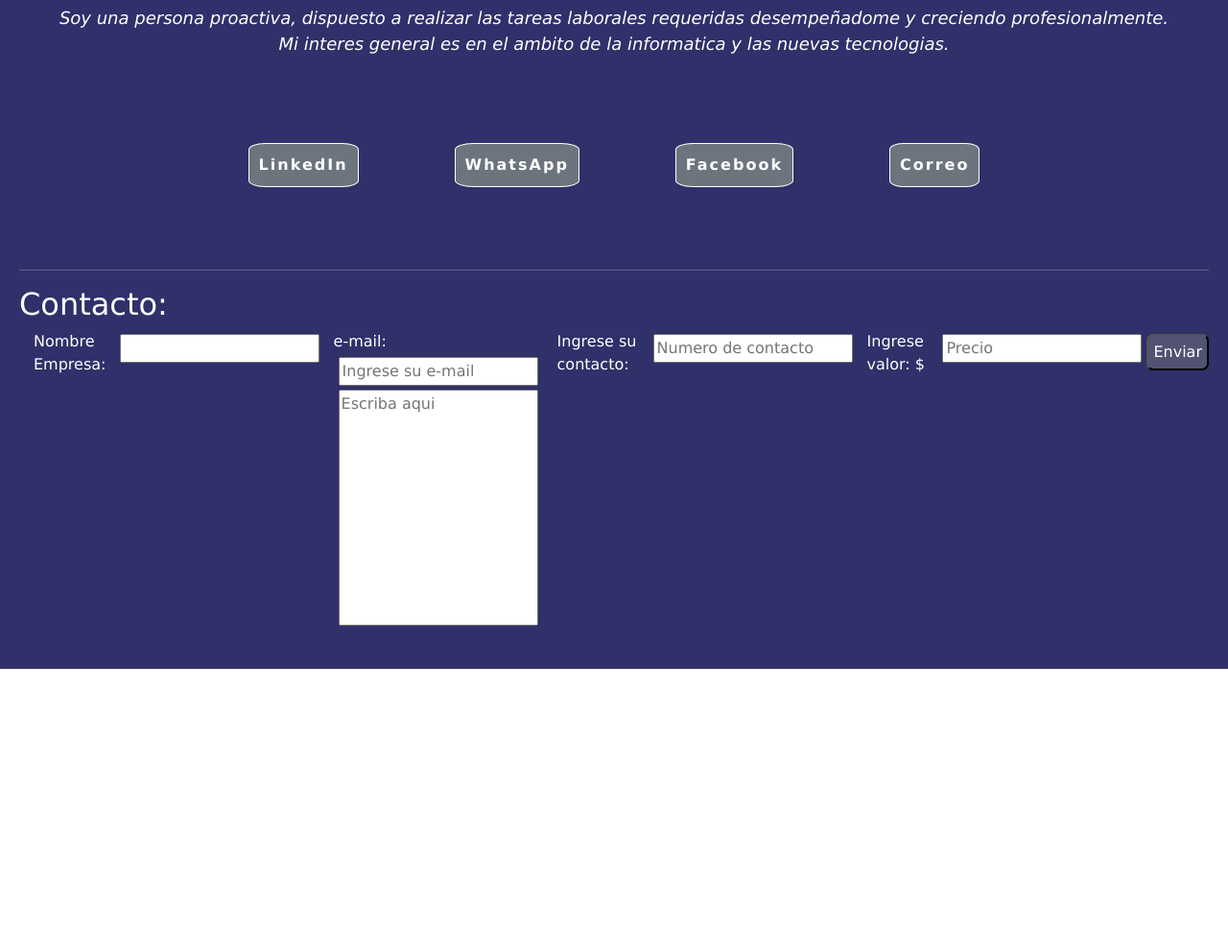
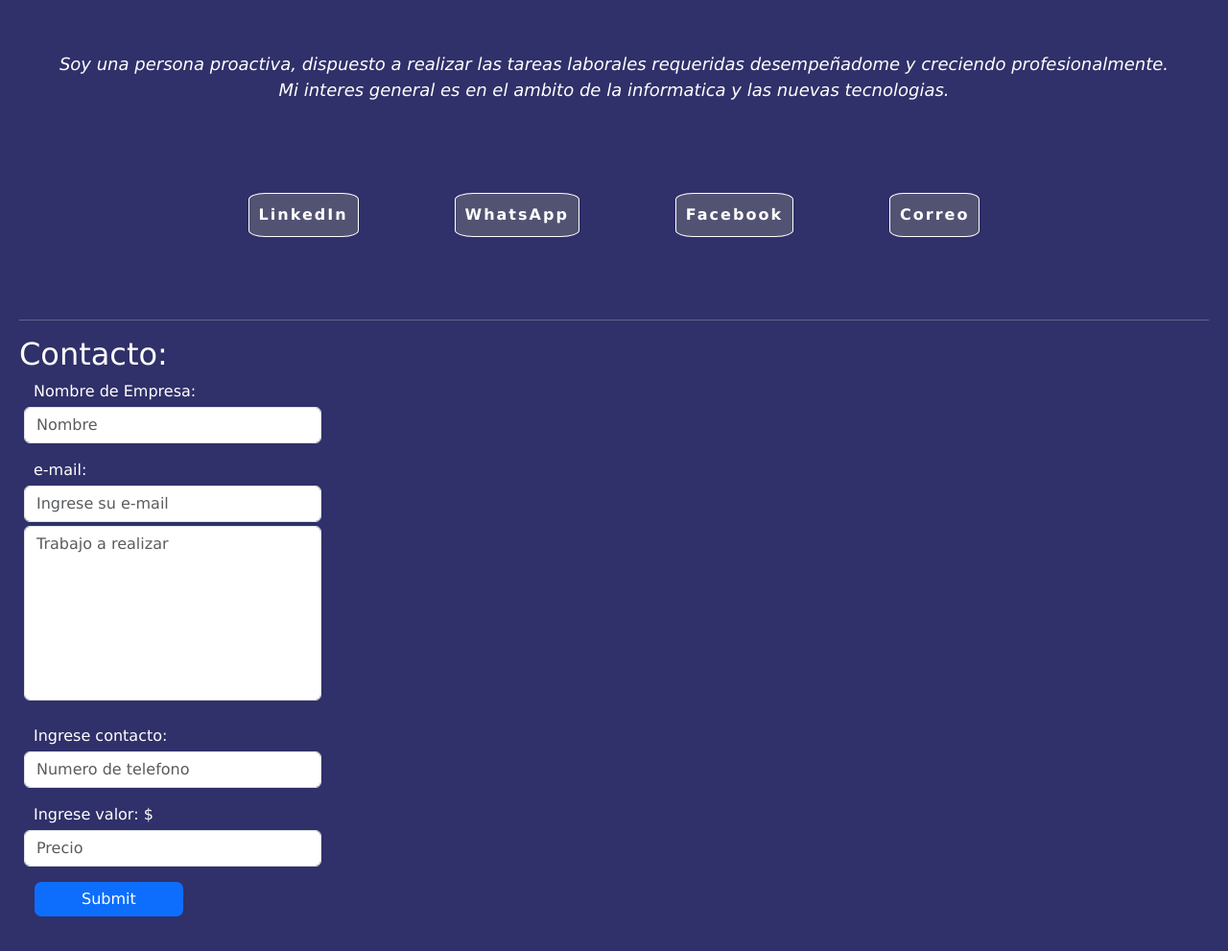
Before and after one commit to eduardocastro31/practica-CV, a plain HTML site: page index.html in a window 1280 px wide. Shown: the part 1746-2737 px from the top of the page at 96% size. Before the commit the page ends 2443 px from the top, so only its background shows below. Drawn offline with Linux system fonts and the light colour scheme.

Commit message:
modificacion html

```diff
--- a/index.html
+++ b/index.html
@@ -1,5 +1,6 @@
 <!DOCTYPE html>
 <html lang="en">
+
 <head>
     <meta charset="UTF-8">
     <meta http-equiv="X-UA-Compatible" content="IE=edge">
@@ -14,17 +15,18 @@
     <title>Curriculum</title>
 
 </head>
+
 <body>
-    <div class="conteiner ">
+    <div class="conteiner">
         <header>
             <h1>Eduardo Agustin Castro</h1>
             <h2>CURRICULUM VITAE</h2>
         </header>
 
-        <div id="datos-personales" >
+        <div id="datos-personales" class="bg-secondary">
             <img src="img/foto.jpg" alt="imagen-de-perfil" width="200px" height="220px" title="Eduardo Castro" />
             <div class="datos">
-                <div class="datos-1 ">
+                <div class="datos-1">
                     <ul>
                         <li>Edad: 23 Años</li>
                         <li>DNI: 12345678</li>
@@ -41,7 +43,7 @@
         </div>
 
         <div id="formacion-academica">
-            <section id="formacion-academica">
+
                 <h2>Formacion Academica </h2>
                 <hr>
                 <ul>
@@ -49,12 +51,12 @@
                         <h4>Secundaria : </h4>
                         <span>(2011-2018)E.E.S.B N°64: Heroes de Malvinas; Moreno.</span>
                     </li>
-                    <li>
+                    <li class="mt-5">
                         <h4>Univeridad (En Curso):</h4>
                         <span>Universidad Nacional del Oeste: Tecnicatura en Tecnologias Web; Merlo.</span>
                     </li>
                 </ul>
-            </section>
+
 
         </div>
 
@@ -90,7 +92,7 @@
                 </ul>
             </section>
 
-            <em class="descripcion">Soy una persona proactiva, dispuesto a realizar las tareas laborales requeridas
+            <em class="descripcion ">Soy una persona proactiva, dispuesto a realizar las tareas laborales requeridas
                 desempeñadome y creciendo
                 profesionalmente. <br>
                 Mi interes general es en el ambito de la informatica y las nuevas tecnologias.
@@ -98,34 +100,30 @@
         </div>
 
         <footer id="pie">
-            <section>
-                <div class="botones">
-                    <a href="https://www.linkedin.com/in/eduardo-agustin-castro-11175a179/"
-                        title="LinkedIn" class="bg-secondary">LinkedIn</a>
-                    <a href="https://www.whatsapp.com/" class="bg-secondary" title="Whatsapp">WhatsApp</a>
-                    <a href="https://facebook.com" class="bg-secondary" title="Facebook">Facebook</a>
-                    <a href="#" class="bg-secondary" title="Correo">Correo</a>
-                </div>
-                <hr>
-                <h2>Contacto:</h2>
-                <form action="" method="get">
-                    <label for="nombre">Nombre Empresa: </label>
-                    <input type="text" name="nombre" id="nombre">
-                    <label for="correo">e-mail:
-                        <p><input type="email" id="correo" required placeholder="Ingrese su e-mail" />
-                            <textarea name="redaccion" id="correo" cols="20" rows="10"
-                                placeholder="Escriba aqui"></textarea>
-                        </p>
-                    </label>
-                    <label for="telefono">Ingrese su contacto:</label>
-                    <input type="number" id="telefono" placeholder="Numero de contacto" step="0" required>
+            <div class="botones m-1">
+                <a href="https://www.linkedin.com/in/eduardo-agustin-castro-11175a179/" title="LinkedIn">LinkedIn</a>
+                <a href="https://www.whatsapp.com/" title="Whatsapp">WhatsApp</a>
+                <a href="https://facebook.com" title="Facebook">Facebook</a>
+                <a href="#" title="Correo">Correo</a>
+            </div>
+            <hr>
+            <h2>Contacto:</h2>
+            <form action="" method="get">
+                <label for="nombre">Nombre de Empresa: </label>
+                <input type="text" name="nombre" id="nombre" placeholder="Nombre" required class="form-control w-25">
+                <label for="correo" class="mt-3">e-mail:</label>
+                <p class="w-25"><input type="email" id="correo" class="form-control" placeholder="Ingrese su e-mail" required />
+                    <textarea name="redaccion" id="texto" cols="10" rows="7" class="form-control"
+                        placeholder="Trabajo a realizar"></textarea>
+                </p>
 
-                    <label for="liquidacion">Ingrese valor: $</label>
-                    <input type="number" name="sueldo" id="liquidacion" placeholder="Precio" required>
-                    <input type="submit" id="boton-input" value="Enviar">
-                </form>
-            </section>
+                <label for="telefono">Ingrese contacto:</label>
+                <input type="number" id="telefono" class="form-control w-25" placeholder="Numero de telefono" step="0" required>
 
+                <label for="liquidacion" class="mt-3">Ingrese valor: $</label>
+                <input type="number" class="form-control w-25" name="sueldo" id="liquidacion" placeholder="Precio" required>
+                <input type="submit" class="btn bg-primary m-3 ps-5 pe-5" id="boton-input">
+            </form>
         </footer>
     </div>
     <script src="codigo.js"></script>
```
